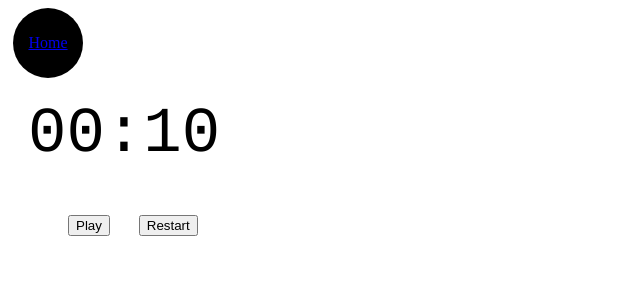
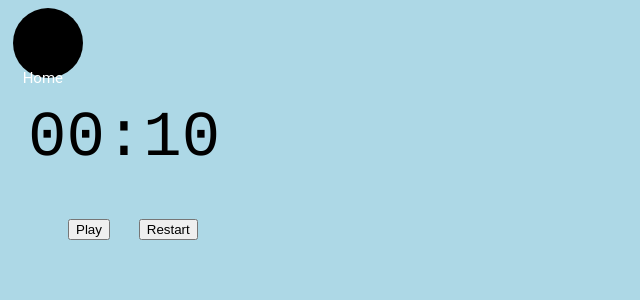
Before and after one commit to wesulasam/devdevdev, a PHP site: page /countdown.html in a window 1280 px wide. Shown: the top 300 px of the page, without its empty margins (0-640 px from the left). Run offline with PHP 8.4, Linux system fonts and the light colour scheme.

Commit message:
Update countdown.css

```diff
--- a/countdown.css
+++ b/countdown.css
@@ -22,3 +22,18 @@ li {
   text-align: center;
   cursor: pointer;
 }
+li a{
+  color:white;
+  text-decoration: none;
+  padding : 5px 20px;
+  font-family: "Roboto",sans-serif;
+  font-size :15px;
+  float: right;
+  list- style: none;
+  margin-top:30px;
+
+
+}
+body {
+    background-color: lightblue;
+}
```
